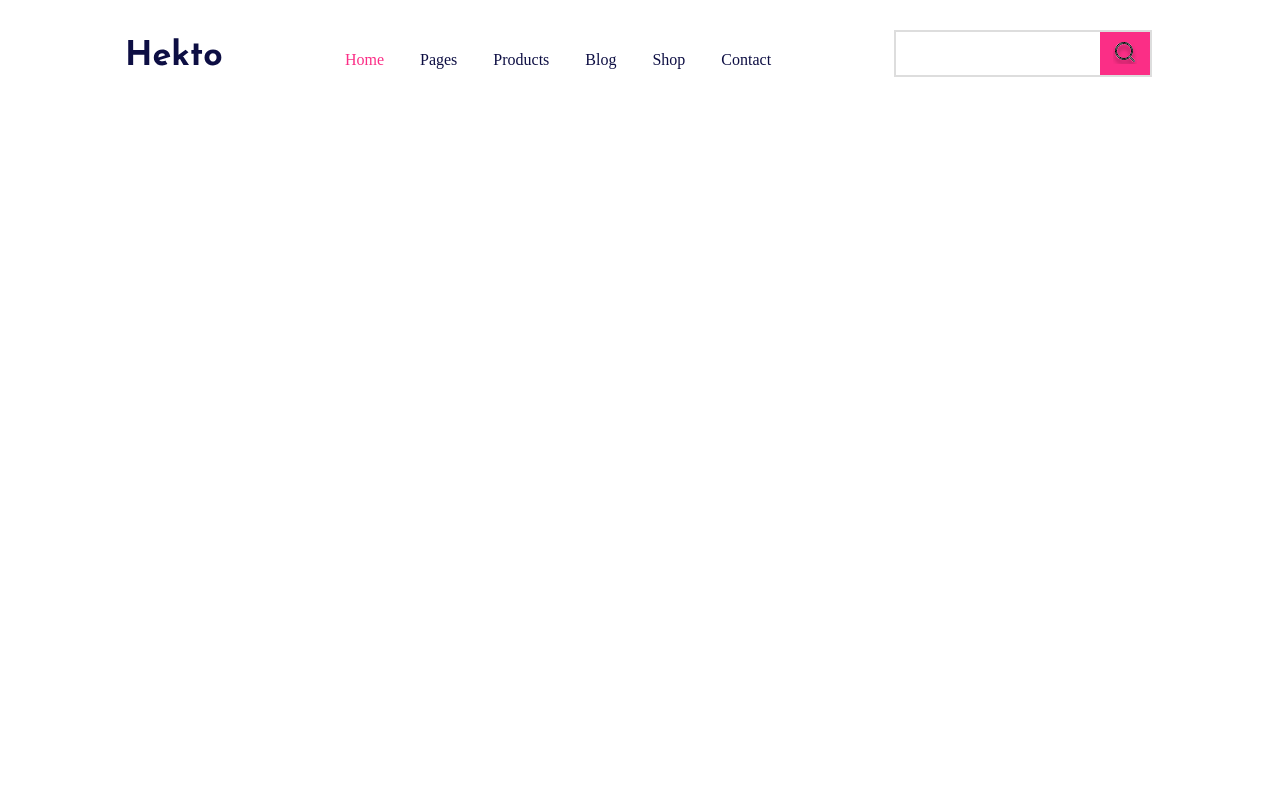
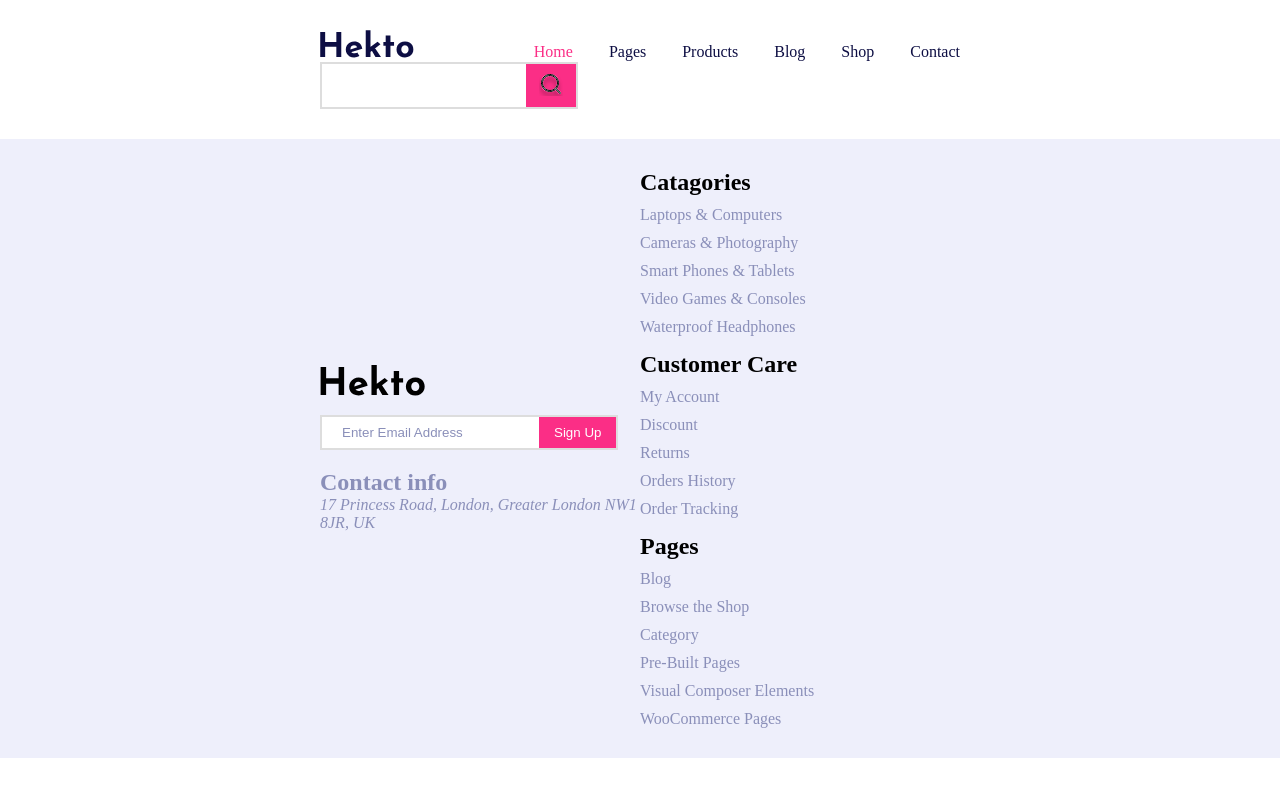
Before and after one commit to OmarMoayad/hekto15, a plain HTML site: page index.html in a window 1280 px wide. Drawn offline with Linux system fonts and the light colour scheme.

Commit message:
second commit

```diff
--- a/assets/css/index.css
+++ b/assets/css/index.css
@@ -50,3 +50,100 @@ header input {
     }
 }
 /*header end*/
+
+
+
+
+/* footer start*/
+footer {
+    background: #EEEFFB;
+    padding: 30px 0;
+    color: #8A8FB9;
+
+}
+
+.footer-item nav {
+    display: flex;
+    flex-wrap: wrap;
+    flex-direction: column;
+    gap: 10px
+}
+
+.footer-item h2 {
+    color: #000000;
+}
+
+.footer-item a {
+    color: #8A8FB9;
+}
+
+.footer-left-side {
+    width: 30%;
+    display: flex;
+    flex-wrap: wrap;
+    flex-direction: column;
+    align-items: flex-start;
+    gap: 19px;
+}
+
+.footer-right-side {
+    width: 50%;
+    display: flex;
+    flex-wrap: wrap;
+    gap: 15px;
+
+
+}
+
+.footer-item nav {
+    display: flex;
+    flex-wrap: wrap;
+    flex-direction: column;
+
+
+}
+
+
+footer form {
+    display: flex;
+    flex-wrap: wrap;
+    border: 2px solid #ddd;
+}
+
+footer button {
+    background-color: var(--main-color);
+    padding: 8px 15px;
+    cursor: pointer;
+    color: white;
+}
+
+footer input {
+    padding: 8px 20px;
+}
+
+footer ::placeholder {
+    color: #8A8FB9;
+
+}
+@media screen and (max-width: 1400px) {
+
+   .container{
+    width: 50%;
+   }
+   .footer-left-side{
+    width: 50%;
+   }
+   .footer-right-side{
+    width: 50%;
+   }
+}
+
+@media screen and (max-width: 600px) {
+
+   .container{
+    width: 100%;
+    padding: 0 20px;
+   }
+
+}
+/*footer end*/
--- a/index.html
+++ b/index.html
@@ -68,6 +68,75 @@
     </header>
 
 
+    <footer>
+        <div class="container">
+            <div class="row">
+
+
+                <div class="footer-left-side">
+                    <img src="./assets/img/Hektofooter.svg" />
+
+
+                    <div class="email">
+                        <form>
+                            <input type="text" class="border-0" placeholder="Enter Email Address">
+                            <button class="border-0">Sign Up</button>
+                        </form>
+                    </div>
+
+                    <div class="contact">
+                        <h2>Contact info</h2>
+                        <address>17 Princess Road, London, Greater London NW1 8JR, UK</address>
+                    </div>
+                </div>
+
+                <div class="footer-right-side">
+
+                    <div class="footer-item">
+                        <nav>
+                            <h2>Catagories</h2>
+                            <a href="#">Laptops & Computers</a>
+                            <a href="#"> Cameras & Photography</a>
+                            <a href="#">Smart Phones & Tablets</a>
+                            <a href="#">Video Games & Consoles</a>
+                            <a href="#">Waterproof Headphones</a>
+                        </nav>
+                    </div>
+
+                    <div class="footer-item">
+                        <nav>
+                            <h2>Customer Care</h2>
+                            <a href="#">My Account</a>
+                            <a href="#">Discount</a>
+                            <a href="#">Returns</a>
+                            <a href="#">Orders History</a>
+                            <a href="#">Order Tracking</a>
+
+
+                        </nav>
+
+
+                    </div>
+
+                    <div class="footer-item">
+                        <nav>
+                            <h2>Pages</h2>
+                            <a href="#">Blog</a>
+                            <a href="#">Browse the Shop</a>
+                            <a href="#">Category</a>
+                            <a href="#">Pre-Built Pages</a>
+                            <a href="#">Visual Composer Elements</a>
+                            <a href="#">WooCommerce Pages</a>
+                        </nav>
+
+                    </div>
+
+                </div>
+            </div>
+        </div>
+
+    </footer>
+
 
 
 
```
